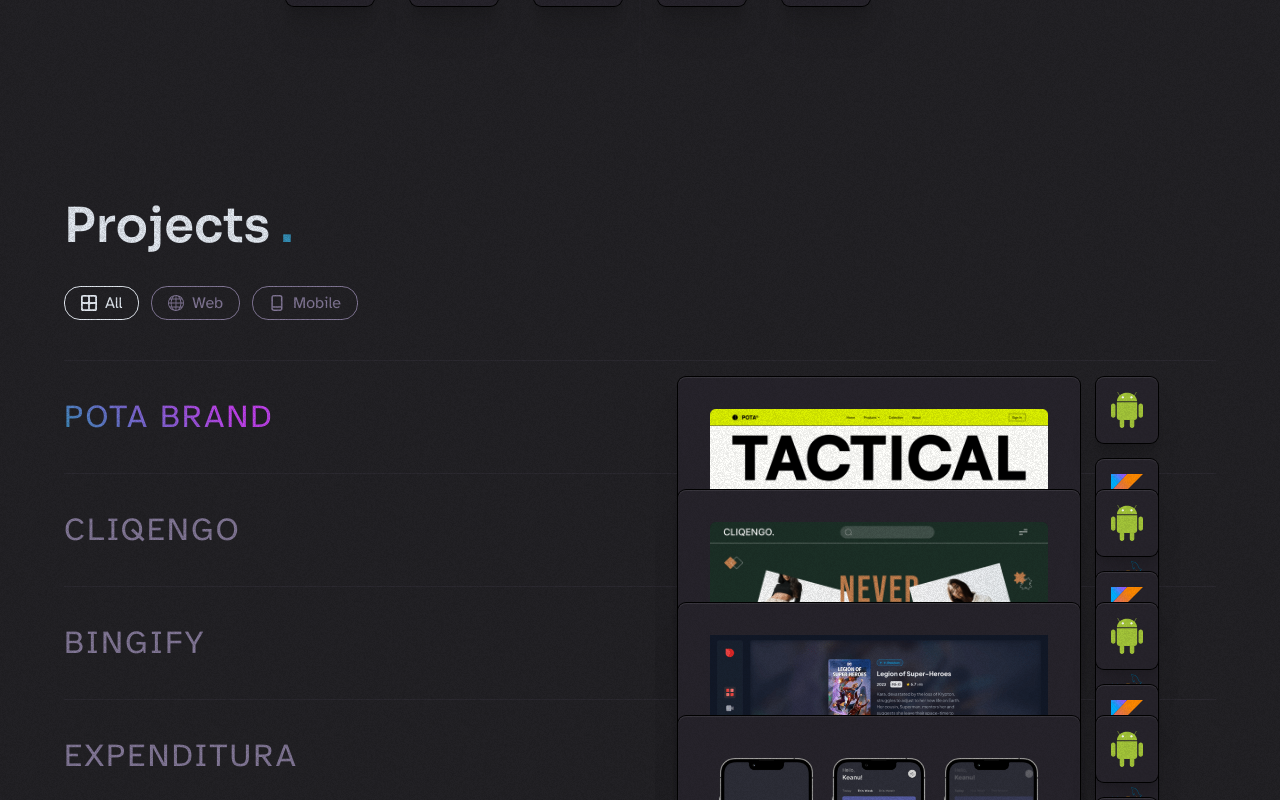
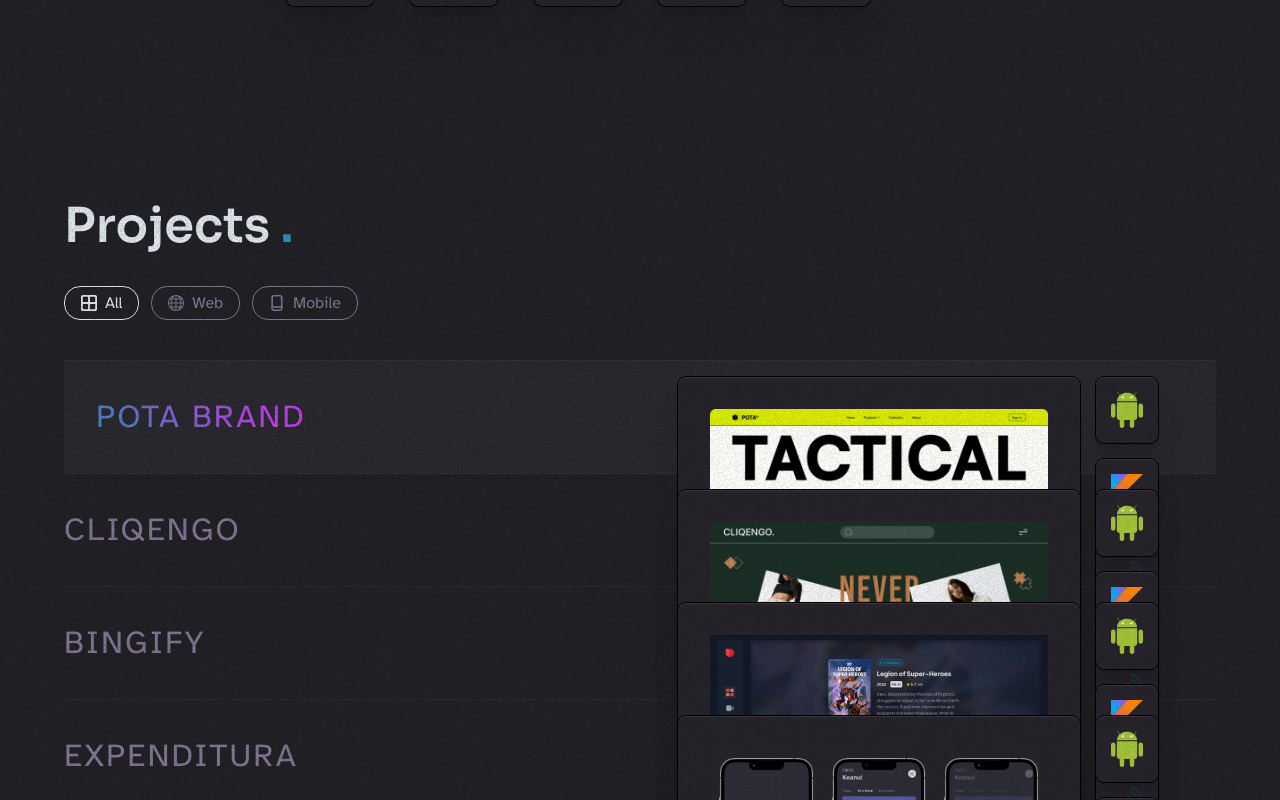
Before and after one commit to aldwiputra/aldwiputra-portfolio, a SvelteKit app: page / in a window 1280 px wide. In both pictures the pointer is over the element "POTA BRAND". Shown: the part 659-1459 px from the top of the page. Built offline with nearby package versions, Linux system fonts and the light colour scheme.

Commit message:
add translate x to project title while hoverded

```diff
--- a/src/components/Project.svelte
+++ b/src/components/Project.svelte
@@ -44,6 +44,10 @@
     cursor: pointer;
   }
 
+  .project-container:hover {
+    background-color: rgba(130, 119, 150, 0.1);
+  }
+
   .project-container:first-child {
     border-top: 1px solid rgba(130, 119, 150, 0.1);
     margin-top: 1rem;
@@ -55,6 +59,7 @@
     -moz-text-fill-color: transparent;
     -webkit-background-clip: text;
     background-clip: text;
+    transform: translateX(2rem);
   }
 
   h3 {
@@ -68,6 +73,7 @@
     white-space: nowrap;
     text-transform: uppercase;
     letter-spacing: 0.125rem;
+    transition: all 200ms ease;
   }
 
   img {
```
